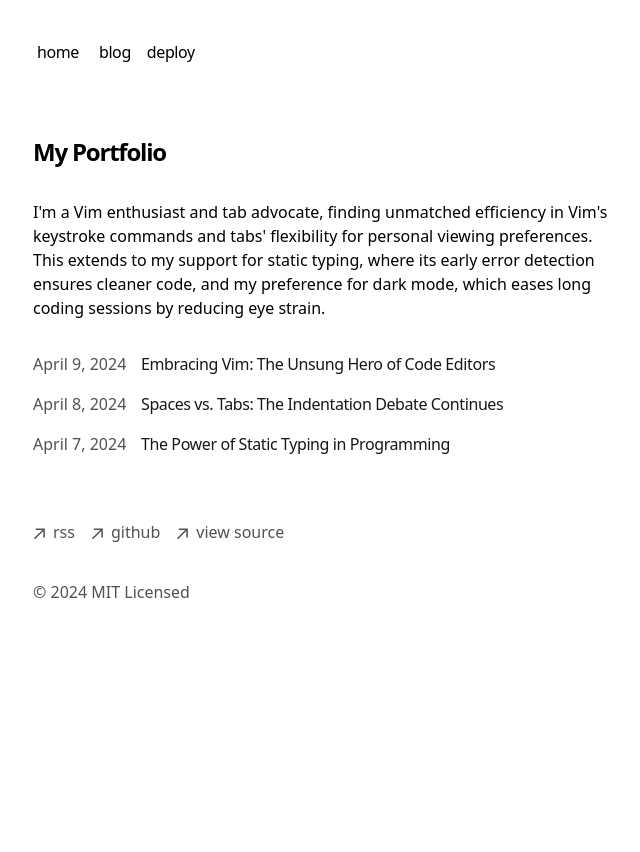
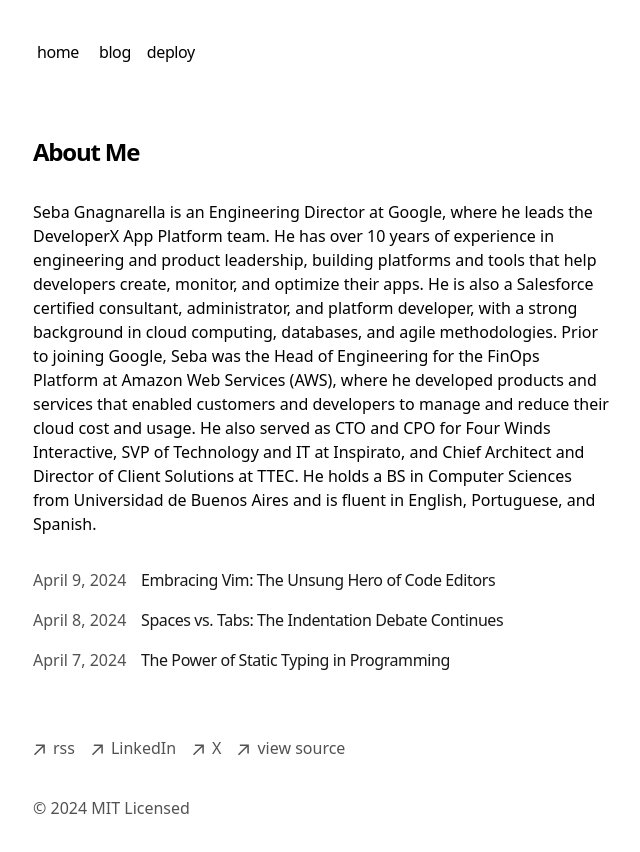
Before and after one commit to sgnagnarella/personalSite-2, a Next.js app: page / in a window 1280 px wide. Shown: the top 852 px of the page, without its empty margins (319-959 px from the left). Before the commit the page ends 800 px from the top, so only its background shows below. Built offline with nearby package versions, Linux system fonts and the light colour scheme.

Commit message:
Configured previews in IDX and modified footer and nav

```diff
--- a/app/components/footer.tsx
+++ b/app/components/footer.tsx
@@ -35,10 +35,10 @@
             className="flex items-center transition-all hover:text-neutral-800 dark:hover:text-neutral-100"
             rel="noopener noreferrer"
             target="_blank"
-            href="https://github.com/vercel/next.js"
+            href="https://x.com/sgnagnarella"
           >
             <ArrowIcon />
-            <p className="ml-2 h-7">github</p>
+            <p className="ml-2 h-7">LinkedIn</p>
           </a>
         </li>
         <li>
@@ -46,7 +46,18 @@
             className="flex items-center transition-all hover:text-neutral-800 dark:hover:text-neutral-100"
             rel="noopener noreferrer"
             target="_blank"
-            href="https://vercel.com/templates/next.js/portfolio-starter-kit"
+            href="https://www.linkedin.com/in/sebastiangnagnarella/"
+          >
+            <ArrowIcon />
+            <p className="ml-2 h-7">X</p>
+          </a>
+        </li>
+        <li>
+          <a
+            className="flex items-center transition-all hover:text-neutral-800 dark:hover:text-neutral-100"
+            rel="noopener noreferrer"
+            target="_blank"
+            href="https://github.com/sgnagnarella/personalSite-2"
           >
             <ArrowIcon />
             <p className="ml-2 h-7">view source</p>
--- a/app/components/nav.tsx
+++ b/app/components/nav.tsx
@@ -7,7 +7,7 @@
   '/blog': {
     name: 'blog',
   },
-  'https://vercel.com/templates/next.js/portfolio-starter-kit': {
+  'https://firebase.google.com/docs/app-hosting': {
     name: 'deploy',
   },
 }
--- a/app/page.tsx
+++ b/app/page.tsx
@@ -4,14 +4,11 @@
   return (
     <section>
       <h1 className="mb-8 text-2xl font-semibold tracking-tighter">
-        My Portfolio
+        About Me
       </h1>
       <p className="mb-4">
-        {`I'm a Vim enthusiast and tab advocate, finding unmatched efficiency in
-        Vim's keystroke commands and tabs' flexibility for personal viewing
-        preferences. This extends to my support for static typing, where its
-        early error detection ensures cleaner code, and my preference for dark
-        mode, which eases long coding sessions by reducing eye strain.`}
+        {`Seba Gnagnarella is an Engineering Director at Google, where he leads the DeveloperX App Platform team. He has over 10 years of experience in engineering and product leadership, building platforms and tools that help developers create, monitor, and optimize their apps. He is also a Salesforce certified consultant, administrator, and platform developer, with a strong background in cloud computing, databases, and agile methodologies.
+          Prior to joining Google, Seba was the Head of Engineering for the FinOps Platform at Amazon Web Services (AWS), where he developed products and services that enabled customers and developers to manage and reduce their cloud cost and usage. He also served as CTO and CPO for Four Winds Interactive, SVP of Technology and IT at Inspirato, and Chief Architect and Director of Client Solutions at TTEC. He holds a BS in Computer Sciences from Universidad de Buenos Aires and is fluent in English, Portuguese, and Spanish.`}
       </p>
       <div className="my-8">
         <BlogPosts />
--- a/package.json
+++ b/package.json
@@ -3,7 +3,8 @@
   "scripts": {
     "dev": "next dev",
     "build": "next build",
-    "start": "next start"
+    "start": "next start",
+    "lint": "next lint"
   },
   "dependencies": {
     "@tailwindcss/postcss": "0.0.0-development.1",
```
Also changed, not shown: 1 other file (tests, documents, lock files or other folders).
